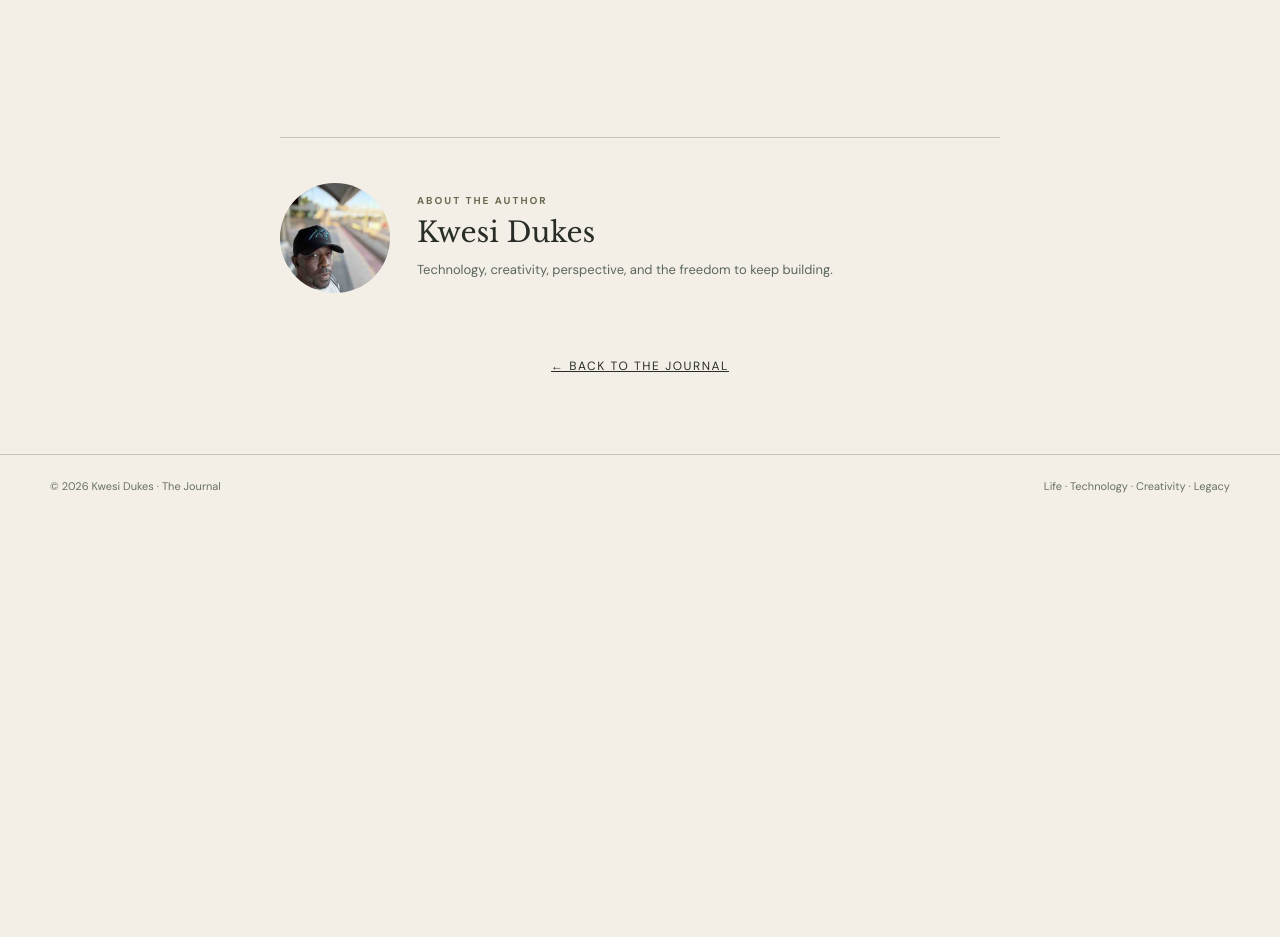
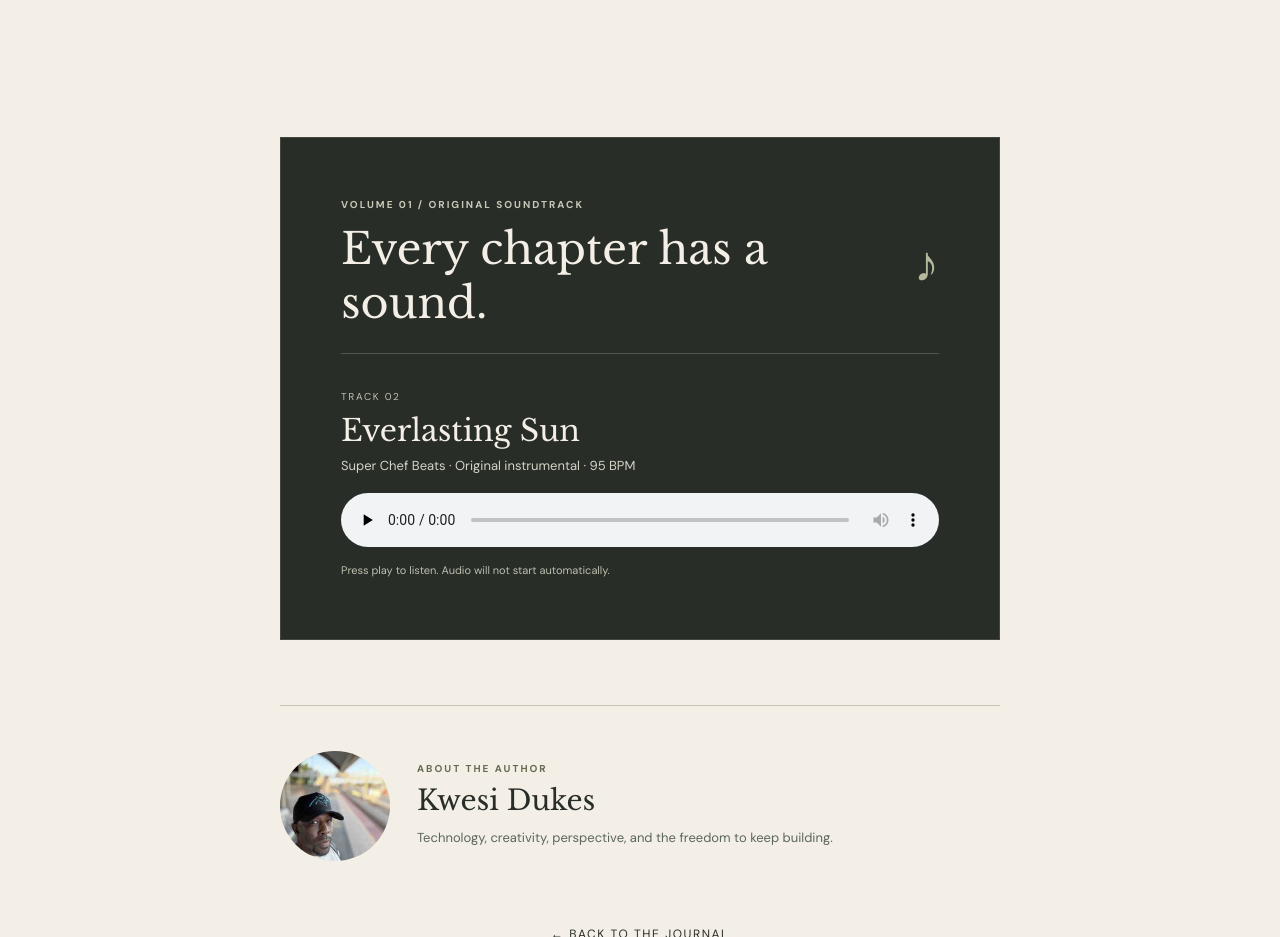
Before and after one commit to Kwesidukes/kwesidukes-site, a plain HTML site: page journal/welcome-home/index.html in a window 1280 px wide. Shown: the part 2581-3518 px from the top of the page. Before the commit the page ends 3098 px from the top, so only its background shows below. Drawn offline with nearby package versions, Linux system fonts and the light colour scheme.

Commit message:
Add Everlasting Sun soundtrack to Welcome Home

```diff
--- a/journal/welcome-home/index.html
+++ b/journal/welcome-home/index.html
@@ -31,6 +31,7 @@
         <p>I’ve been busy finding my footing here, working, studying, building my business, and figuring out life in a new country with my wife. Sometimes I’m so focused on what needs to happen next that I don’t stop to take in what’s happening now. That night, four guys we had only just met made me feel welcome in a way I’ll remember.</p>
         <p>I came to Australia to build a life with Yas. Somewhere between tipoff and that goodbye, I felt a little more at home.</p>
       </article>
+      <section class="soundtrack soundtrack-inline" aria-labelledby="soundtrack-title-essay"><div class="soundtrack-heading"><div><div class="eyebrow">Volume 01 / Original soundtrack</div><h2 id="soundtrack-title-essay">Every chapter has a sound.</h2></div><span class="soundtrack-symbol" aria-hidden="true">♪</span></div><div class="track-detail"><div><span class="track-number">Track 02</span><h3>Everlasting Sun</h3><p>Super Chef Beats · Original instrumental · 95 BPM</p></div></div><audio controls preload="none" aria-label="Play Everlasting Sun by Super Chef Beats"><source src="/journal/assets/audio/everlasting-sun.mp3" type="audio/mpeg">Your browser does not support audio playback. <a href="/journal/assets/audio/everlasting-sun.mp3">Listen to Everlasting Sun</a>.</audio><p class="soundtrack-note">Press play to listen. Audio will not start automatically.</p></section>
       <section class="author"><img src="/journal/assets/photos/portrait.jpg" alt="Kwesi Dukes on a train platform" loading="lazy"><div><div class="eyebrow">About the author</div><h2>Kwesi Dukes</h2><p>Technology, creativity, perspective, and the freedom to keep building.</p></div></section>
       <a class="back" href="/journal/">← Back to The Journal</a>
     </div>
```
Also changed, not shown: journal/index.html (+1 -1 lines), 1 other file.
